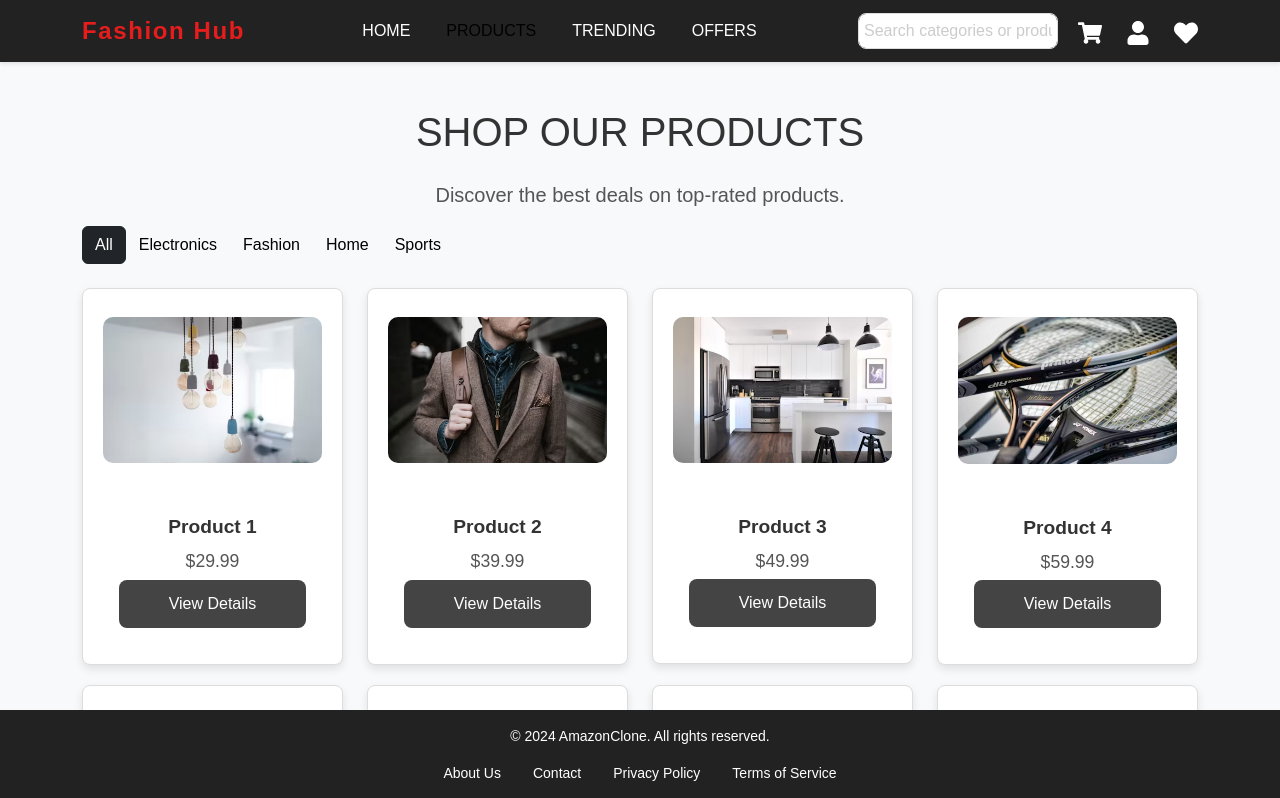
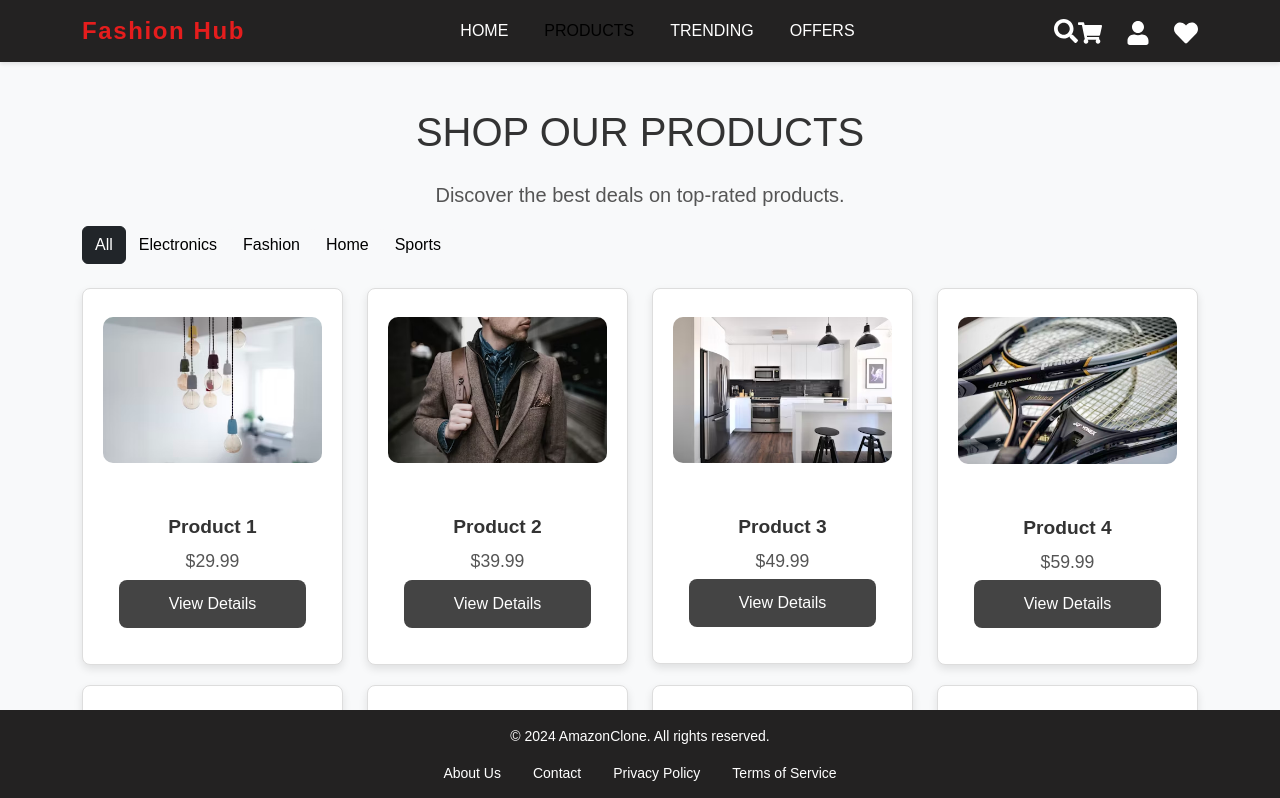
Before and after one commit to adityadevraj699/ecommerce-app, a React (Vite) app: page /products in a window 1280 px wide. Shown: the top 798 px of the page. Built offline with nearby package versions, Linux system fonts and the light colour scheme.

Commit message:
Navbar changes

```diff
--- a/src/components/Navbar.jsx
+++ b/src/components/Navbar.jsx
@@ -1,30 +1,13 @@
 /* eslint-disable no-unused-vars */
 import React, { useState } from 'react';
 import { NavLink, useNavigate } from 'react-router-dom';
-import { FaShoppingCart, FaUser, FaBars, FaTimes, FaHeart } from 'react-icons/fa';
+import { FaShoppingCart, FaUser, FaBars, FaTimes, FaHeart, FaSearch } from 'react-icons/fa';
 import 'bootstrap/dist/css/bootstrap.min.css';
 import '../styles/Navbar.css';  // Custom styles for the Navbar
 
 const Navbar = () => {
-  const [searchQuery, setSearchQuery] = useState('');
   const [isNavOpen, setIsNavOpen] = useState(false); // State to handle the nav menu visibility
   const navigate = useNavigate();
-
-  const handleSearch = (event) => {
-    event.preventDefault();
-    if (searchQuery) {
-      navigate(`/search?query=${searchQuery}`);
-    }
-  };
-
-  const handleInputClick = () => {
-    if (!searchQuery) {
-      navigate('/search');
-    }
-    if (isNavOpen) {
-      setIsNavOpen(false); // Hide navbar on input click
-    }
-  };
 
   const toggleNav = () => {
     setIsNavOpen(!isNavOpen); // Toggle the nav menu visibility
@@ -33,6 +16,13 @@ const Navbar = () => {
   const handleNavLinkClick = () => {
     if (isNavOpen) {
       setIsNavOpen(false); // Hide navbar on link click
+    }
+  };
+
+  const handleSearchClick = () => {
+    navigate('/search'); // Redirect to the search page
+    if (isNavOpen) {
+      setIsNavOpen(false); // Hide navbar on search click
     }
   };
 
@@ -64,18 +54,10 @@ const Navbar = () => {
             </li>
           </ul>
 
-          {/* Search Bar */}
-          <form className="d-flex search-bar" onSubmit={handleSearch}>
-            <input
-              type="text"
-              className="form-control"
-              placeholder="Search categories or products..."
-              value={searchQuery}
-              onChange={(e) => setSearchQuery(e.target.value)}
-              onClick={handleInputClick} // Handle input click
-            />
-
-          </form>
+          {/* Search Icon */}
+          <div className="d-flex search-icon" onClick={handleSearchClick}>
+            <FaSearch />
+          </div>
 
           {/* Icons */}
           <div className={`navbar-icons ${isNavOpen ? 'show' : ''}`}>
--- a/src/styles/Navbar.css
+++ b/src/styles/Navbar.css
@@ -1,5 +1,3 @@
-/* Navbar.css */
-
 /* General Navbar Styles */
 .navbar {
   background-color: rgb(35, 34, 34); /* Dark background color */
@@ -63,6 +61,7 @@
   align-items: center;
 }
 
+/* Adjust icon size and color */
 .nav-icon {
   font-size: 1.5rem;
   color: white;
@@ -70,40 +69,22 @@
 }
 
 .nav-icon:hover {
-  color: blue;
+  color: rgb(81, 81, 237); /* Hover color for icons */
 }
 
-/* Search Bar */
-.search-bar {
+/* Search Icon */
+.search-icon {
   display: flex;
   align-items: center;
   margin-left: 20px;
-  margin-right: 20px; /* Ensure space on both sides */
+  cursor: pointer;
+  font-size: 1.5rem;
+  color: white;
+  transition: color 0.3s ease;
 }
 
-.search-bar input {
-  width: 200px;
-  border: none;
-  padding: 5px;
-  border-radius: 5px;
-}
-
-.search-bar input::placeholder {
-  color: #ccc; /* Light gray for placeholder */
-}
-
-.search-bar button {
-  margin-left: 10px;
-  border-radius: 5px;
-  background-color: #007bff; /* Bootstrap primary color */
-  color: white;
-  border: none;
-  padding: 5px 15px;
-  cursor: pointer;
-}
-
-.search-bar button:hover {
-  background-color: #0056b3; /* Darker shade of primary color */
+.search-icon:hover {
+  color: rgb(81, 81, 237); /* Hover color for search icon */
 }
 
 /* Mobile Menu Adjustments */
@@ -142,20 +123,8 @@
     margin-bottom: 10px;
   }
 
-  .search-bar {
+  .search-icon {
     margin-top: 15px;
-    width: 100%;
-    justify-content: center; /* Center align search bar horizontally */
-  }
-
-  .search-bar input {
-    width: calc(100% - 110px);
-    border-radius: 5px 0px 0px 5px;
-  }
-
-  .search-bar button {
-    margin-left: 0;
-    border-radius: 0px 5px 5px 0px;
   }
 }
 
```
